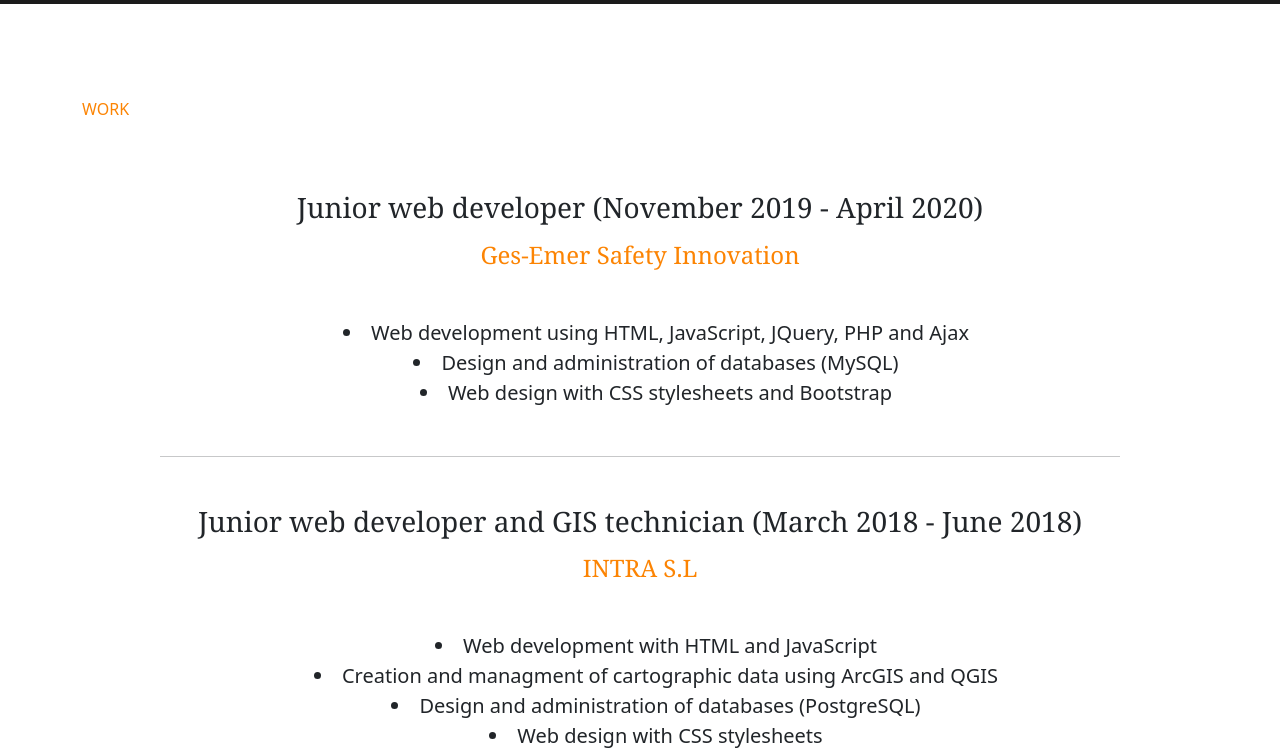
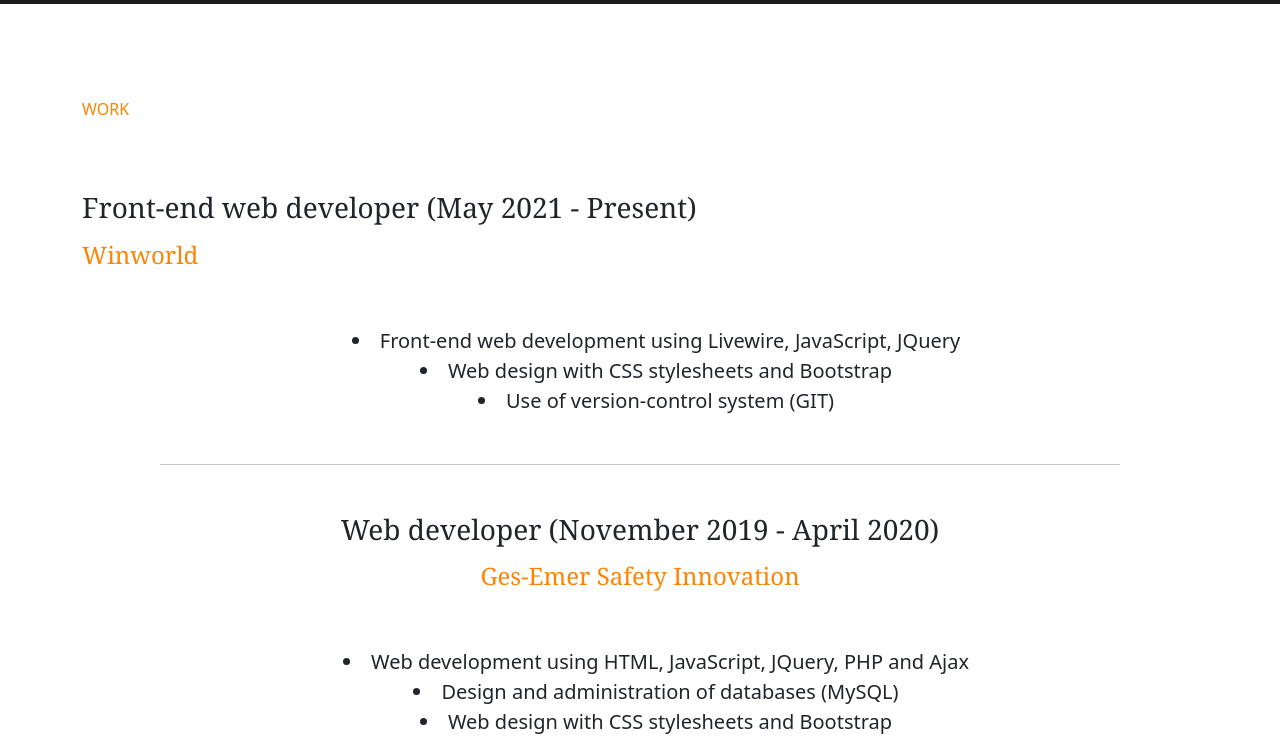
Before and after one commit to FernandoViedma/portfolio, a plain HTML site: page work.html in a window 1280 px wide. Shown: the part 74-824 px from the top of the page. Drawn offline with nearby package versions, Linux system fonts and the light colour scheme.

Commit message:
Add files via upload

```diff
--- a/work.html
+++ b/work.html
@@ -6,7 +6,7 @@
     <link rel="stylesheet" href="css/navbar.css">
     <link rel="stylesheet" href="css/work.css">
     <link rel="icon" type="image/png" href="/images/f.png" />
-    <title>Fernando Viedma | Web developer</title>
+    <title>Fernando Viedma | Web developer | Gis technician</title>
     <link href="https://cdn.jsdelivr.net/npm/bootstrap@5.0.0-beta1/dist/css/bootstrap.min.css" rel="stylesheet" integrity="sha384-giJF6kkoqNQ00vy+HMDP7azOuL0xtbfIcaT9wjKHr8RbDVddVHyTfAAsrekwKmP1" crossorigin="anonymous">
 </head>
 <body>
@@ -24,9 +24,27 @@
         <h6 style="color: #fc8403;" class="pt-5 pb-4">WORK</h6>
     </div>
 
+    <div id="winworld" class="container mt-5">
+        <h3 class="mb-3">Front-end web developer (May 2021 - Present)</h3>
+        <a href="https://winworld.es/" class="d-inline-block"><h4>Winworld</h4></a>
+        <ul class="mt-5">
+            <li>
+                Front-end web development using Livewire, JavaScript, JQuery
+            </li>
+            <li>
+                Web design with CSS stylesheets and Bootstrap
+            </li>
+            <li>
+                Use of version-control system (GIT)
+            </li>
+        </ul>
+    </div>
+
+    <hr class="mx-auto mt-5">
+
     <div id="ges" class="container mt-5">
-        <h3 class="mb-3">Junior web developer (November 2019 - April 2020)</h3>
-        <a href="https://www.ges-emer.com/ca/inici/"><h4>Ges-Emer Safety Innovation</h4></a>
+        <h3 class="mb-3">Web developer (November 2019 - April 2020)</h3>
+        <a href="https://www.ges-emer.com/ca/inici/" class="d-inline-block"><h4>Ges-Emer Safety Innovation</h4></a>
         <ul class="mt-5">
             <li>
                 Web development using HTML, JavaScript, JQuery, PHP and Ajax
@@ -43,8 +61,8 @@
     <hr class="mx-auto mt-5">
 
     <div id="intra" class="container mt-5">
-        <h3 class="mb-3">Junior web developer and GIS technician (March 2018 - June 2018)</h3>
-        <a href="http://www.intrasl.net/"><h4>INTRA S.L</h4></a>
+        <h3 class="mb-3">Web developer and GIS technician (March 2018 - June 2018)</h3>
+        <a href="http://www.intrasl.net/" class="d-inline-block"><h4>INTRA S.L</h4></a>
         <ul class="mt-5">
             <li>
                 Web development with HTML and JavaScript
```
Also changed, not shown: index.html (+12 -4 lines), contact.html (line endings or trailing spaces), education.html (line endings or trailing spaces).
